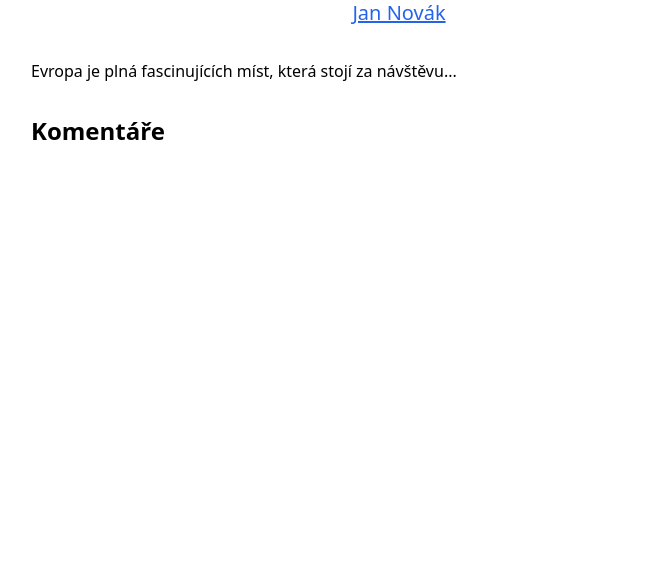
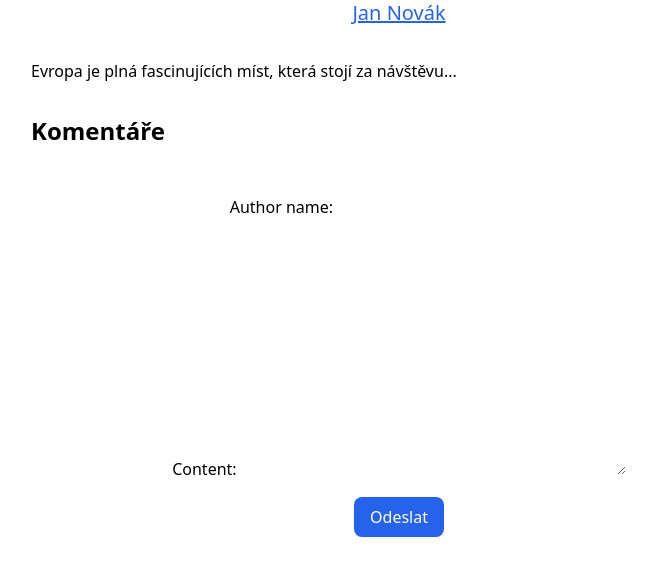
Before and after one commit to gyarab/2024_WA_INF1_kunc_python, a Django app: page /post/4/ in a window 1280 px wide. Shown: the part 221-800 px from the top of the page, without its empty margins (241-897 px from the left). Run offline with Django 5.2, Linux system fonts and the light colour scheme; data comes from the database, SQL or seed files in the repository; some libraries are stand-ins or nearby versions.

Commit message:
add forms

```diff
--- /dev/null
+++ b/app/forms.py
@@ -0,0 +1,5 @@
+from django import forms
+
+class CommentForm(forms.Form):
+    author_name = forms.CharField(max_length=100, required=True)
+    content = forms.CharField(widget=forms.Textarea, required=True)
--- a/app/models.py
+++ b/app/models.py
@@ -32,6 +32,8 @@ class Comment(models.Model):
     id = models.AutoField(primary_key=True)
     post = models.ForeignKey(Post, on_delete=models.CASCADE, related_name="comments")
     author_name = models.CharField(max_length=100, default="Anonymous")
+    author_ip = models.GenericIPAddressField(default="1.2.3.4")
+    author_user_agent = models.CharField(max_length=200, default="")
     content = models.TextField()
     created_at = models.DateTimeField(auto_now_add=True)
 
--- a/app/templates/pages/article.html
+++ b/app/templates/pages/article.html
@@ -36,4 +36,12 @@
             </div>
         </div>
     </article>
+    <form method="post"
+          action="{% url 'post' post.id %}"
+          class="mt-8 flex justify-center items-center space-y-4 flex-col">
+        {% csrf_token %}
+        {{ form.as_div }}
+        <button type="submit"
+                class="bg-blue-600 text-white px-4 py-2 rounded-lg hover:bg-blue-800">Odeslat</button>
+    </form>
 {% endblock body %}
--- a/app/views.py
+++ b/app/views.py
@@ -1,9 +1,10 @@
 from django.shortcuts import render
-from app.models import Post, Author, Tag
+from app.models import Post, Author, Tag, Comment
 from django.urls import reverse
-
 from .lib.color_calc import calculate_expiry_color
 from django.http import JsonResponse
+from app.forms import CommentForm
+
 
 def index(request):
     latest_posts = Post.objects.select_related('author').prefetch_related('tags').all()[:5]
@@ -24,13 +25,29 @@ def index(request):
     return render(request, "pages/home.html", {"latest_posts": latest_posts, "expiring_posts": expiring_posts})
 
 def post(request, post_id):
+
+    if request.method == "POST":
+
+        comment_form = CommentForm(request.POST)
+        if comment_form.is_valid():
+            post_obj = Post.objects.get(id=post_id)
+            comment = Comment()
+            comment.post = post_obj
+            comment.author_name = comment_form.cleaned_data["author_name"]
+            comment.content = comment_form.cleaned_data["content"]
+            comment.author_ip = request.META.get('REMOTE_ADDR')
+            comment.author_user_agent = request.META.get('HTTP_USER_AGENT', '')[:200]
+            comment.save()
+
     post = Post.objects.select_related('author').prefetch_related('tags').prefetch_related("comments").get(id=post_id)
     post.author.url = reverse("author", args=[post.author.id])
     post.expiry_color = calculate_expiry_color(post.expires_at)
     post.tag_names = [tag.name for tag in post.tags.all()]
     post.comment_list = post.comments.all()
 
-    return render(request, "pages/article.html", {"post": post})
+    form = CommentForm()
+
+    return render(request, "pages/article.html", {"post": post, "form": form})
 
 def authors(request):
     authors = Author.objects.all().prefetch_related("post_set")
```
Also changed, not shown: app/migrations/0008_comment_author_ip_comment_author_user_agent.py (added).
